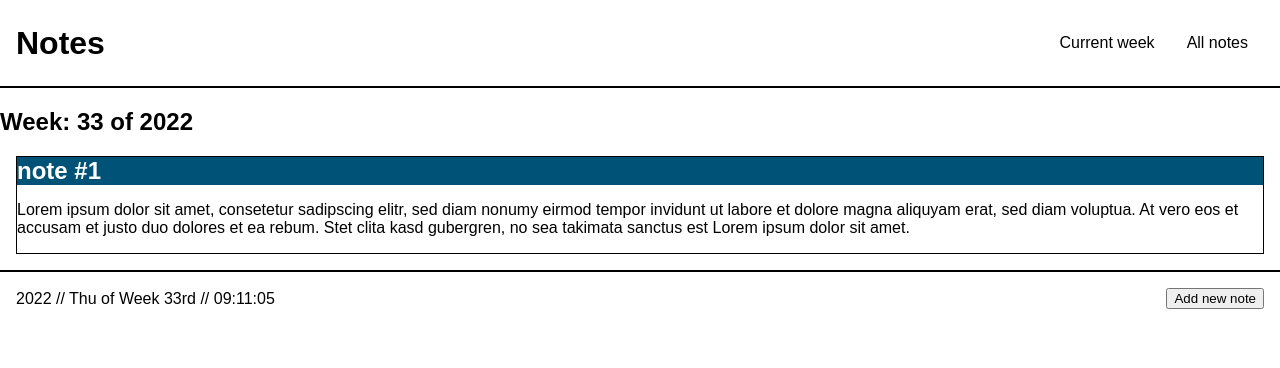
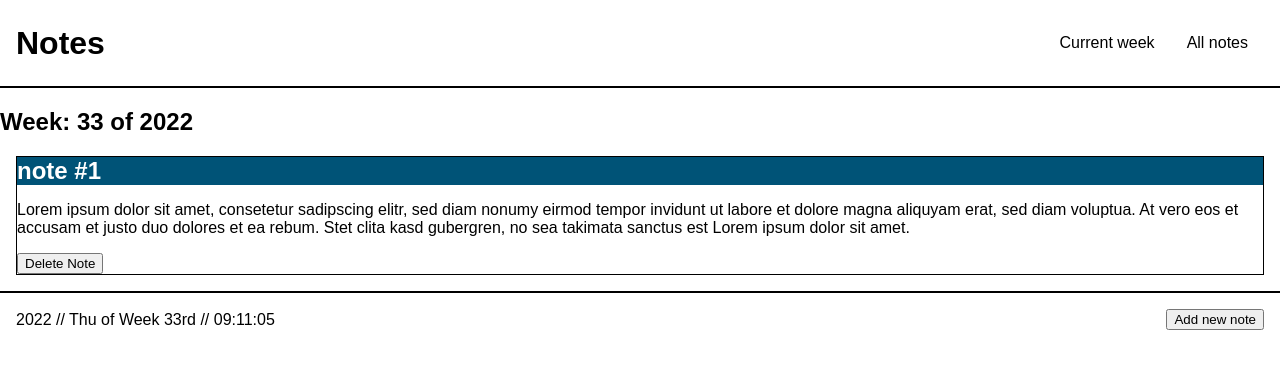
Before and after one commit to yannhn/notes, a React (Create React App) app: page / in a window 1280 px wide. Shown: the top 368 px of the page. Built offline with nearby package versions, Linux system fonts and the light colour scheme.

Commit message:
add delete button to note-item

```diff
--- a/src/components/Note/NoteItem/NoteItem.js
+++ b/src/components/Note/NoteItem/NoteItem.js
@@ -1,11 +1,14 @@
 import NoteCard from "../NoteCard/NoteCard";
 import { StyledNoteTitle } from "./Styled";
 
-export default function NoteItem({ title, body }) {
+export default function NoteItem({ title, body, deleteNote }) {
   return (
     <NoteCard>
       <StyledNoteTitle>{title}</StyledNoteTitle>
       <p>{body}</p>
+      <button type="button" onClick={deleteNote}>
+        Delete Note
+      </button>
     </NoteCard>
   );
 }
--- a/src/components/Note/NoteList/NoteList.js
+++ b/src/components/Note/NoteList/NoteList.js
@@ -5,17 +5,22 @@ import NoteItem from "../NoteItem/NoteItem";
 
 export default function NoteList() {
   const notes = useStore((state) => state.notes);
+  const deleteNote = useStore((state) => state.deleteNote);
 
   const today = moment().format("WW");
 
   const filteredItems = notes.filter((notes) => notes.date === today);
-  console.log(filteredItems);
 
   return (
     <>
       <h2>Week: {today} of 2022</h2>
       {filteredItems.map((note) => (
-        <NoteItem key={note.id} title={note.title} body={note.body} />
+        <NoteItem
+          key={note.id}
+          title={note.title}
+          body={note.body}
+          deleteNote={() => deleteNote(note.id)}
+        />
       ))}
     </>
   );
```
